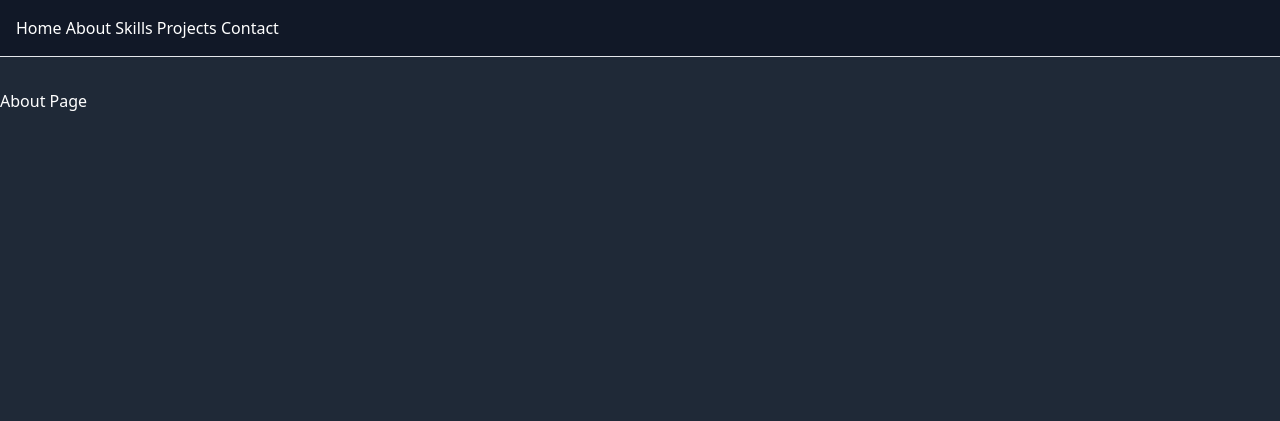
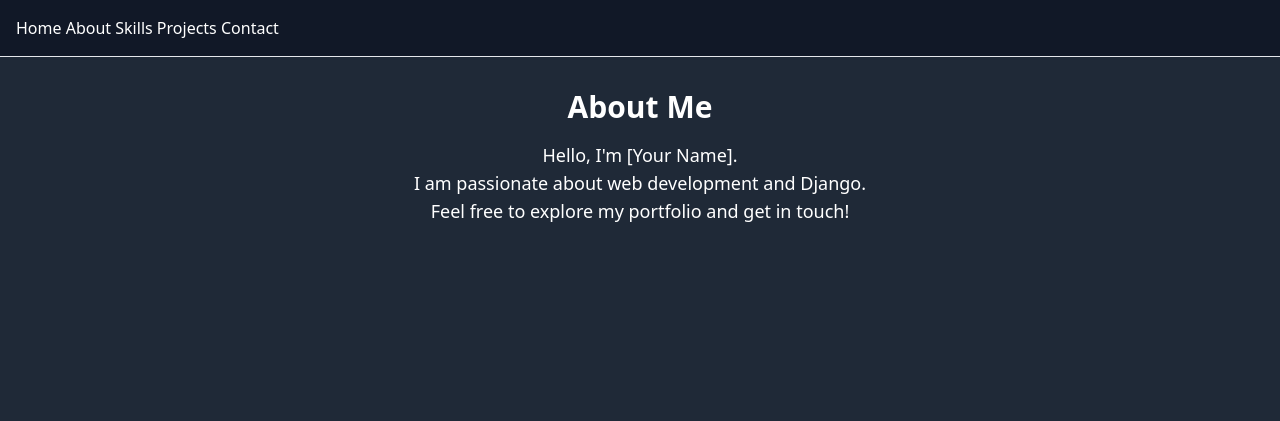
Before and after one commit to ZanderCoding/Portfo_Django, a Django app: page /about/ in a window 1280 px wide. Shown: the top 421 px of the page. Run offline with Django 4.2, Linux system fonts and the light colour scheme; some libraries are stand-ins or nearby versions.

Commit message:
Updated About PAge

```diff
--- a/portfo/templates/portfo/about.html
+++ b/portfo/templates/portfo/about.html
@@ -2,5 +2,10 @@
 {% block title %}About{% endblock title %}
 
 {% block content %}
-    <h1>About Page</h1>
+    <div class="text-center">
+        <h2 class="text-3xl font-bold mb-4">About Me</h2>
+        <p class="text-lg">Hello, I'm [Your Name].</p>
+        <p class="text-lg">I am passionate about web development and Django.</p>
+        <p class="text-lg">Feel free to explore my portfolio and get in touch!</p>
+    </div>
 {% endblock content %}
```
